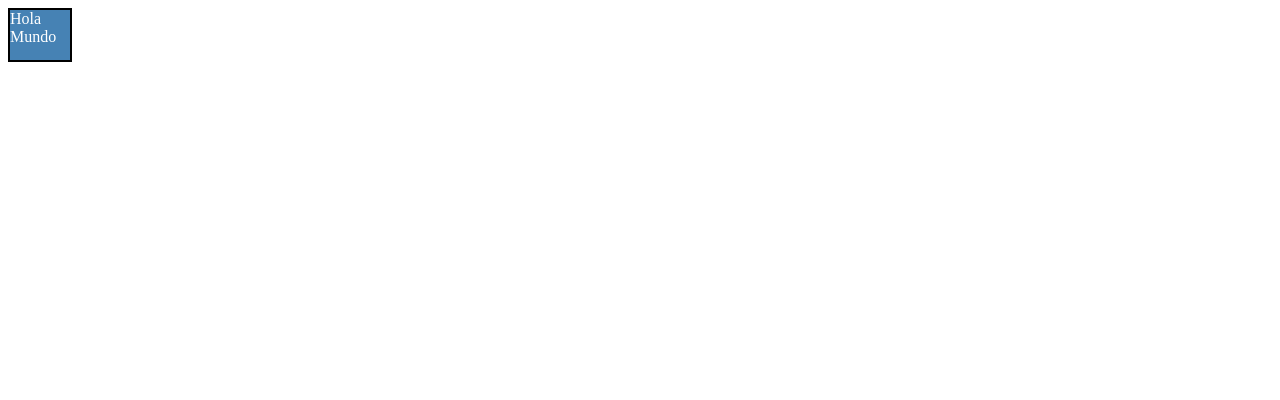
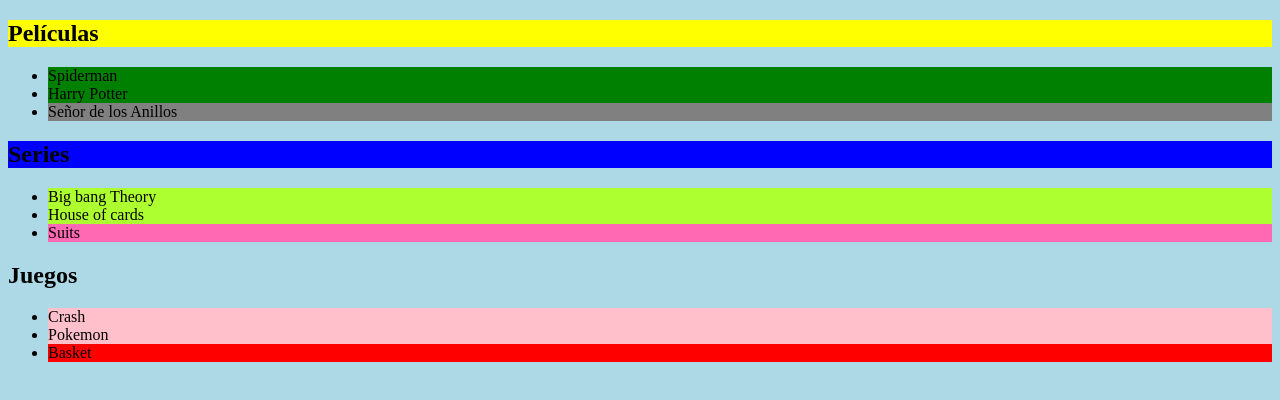
Before and after one commit to RobertMoralesO/clase-git-css-web1-2022-2, a plain HTML site: page index.html in a window 1280 px wide. Drawn offline with Linux system fonts and the light colour scheme.

Commit message:
Selectores

```diff
--- a/estilos.css
+++ b/estilos.css
@@ -1,7 +1,63 @@
-.cuadrado{
-    background-color: steelblue;
-    color: white;
-    height: 50px;
-    width: 60px;
-    border: 2px solid black;
+/* Selectores de Tipo */
+
+/*Especificidad de selectores de tipo es: 1*/
+body{
+    background-color: lightblue;
 }
+
+li{
+    background-color: red;
+}
+
+/* Selector de Clase*/
+/*Especificidad de selectores de tipo es: 10*/
+.peliculas {
+    background-color: yellow;
+}
+
+.series {
+    background-color: blue;
+}
+
+.pelicula {
+    background-color: green;
+}
+
+/* Selector de ID*/
+
+/*Especificidad de selectores de id es: 100*/
+
+#senorDeLosAnillos{
+    background-color: grey;
+}
+
+#suits{
+    background-color: hotpink;
+}
+
+/* Especificidades y Cascada*/
+
+
+
+
+
+
+li{
+    background-color: greenyellow; /*1*/
+}
+
+.juego{
+    background-color: pink; /*10*/
+}
+
+#basket{
+    background-color: brown; /*100*/
+}
+
+#basket{
+    background-color: red; /*100*/
+}
+
+/*
+1. Especificidad
+2. Cascadas*/
--- a/index.html
+++ b/index.html
@@ -4,10 +4,29 @@
     <meta charset="UTF-8">
     <meta http-equiv="X-UA-Compatible" content="IE=edge">
     <meta name="viewport" content="width=device-width, initial-scale=1.0">
-    <title>Mi primer Código de CSS</title>
+    <title>Selectores</title>
     <link rel="stylesheet" href="estilos.css">
 </head>
 <body>
-    <div class="cuadrado">Hola Mundo</div>
+    <h2 class="peliculas">Películas</h2>
+    <ul>
+        <li class="pelicula">Spiderman</li>
+        <li class="pelicula favorita">Harry Potter</li>
+        <li class="pelicula aburrida" id="senorDeLosAnillos">Señor de los Anillos</li>
+    </ul>
+
+    <h2 class="series">Series</h2>
+    <ul>
+        <li class="serie">Big bang Theory</li>
+        <li class="serie favorita">House of cards</li>
+        <li class="serie aburrida" id="suits">Suits</li>
+    </ul>
+
+    <h2 class="juegos">Juegos</h2>
+    <ul>
+        <li class="juego">Crash</li>
+        <li class="juego favorito">Pokemon</li>
+        <li class="juego aburrido" id="basket">Basket</li>
+    </ul>
 </body>
 </html>
```
Also changed, not shown: 01-Introducción-git/estilos.css (added, +7 -0 lines), 01-Introducción-git/index.html (added, +13 -0 lines).
